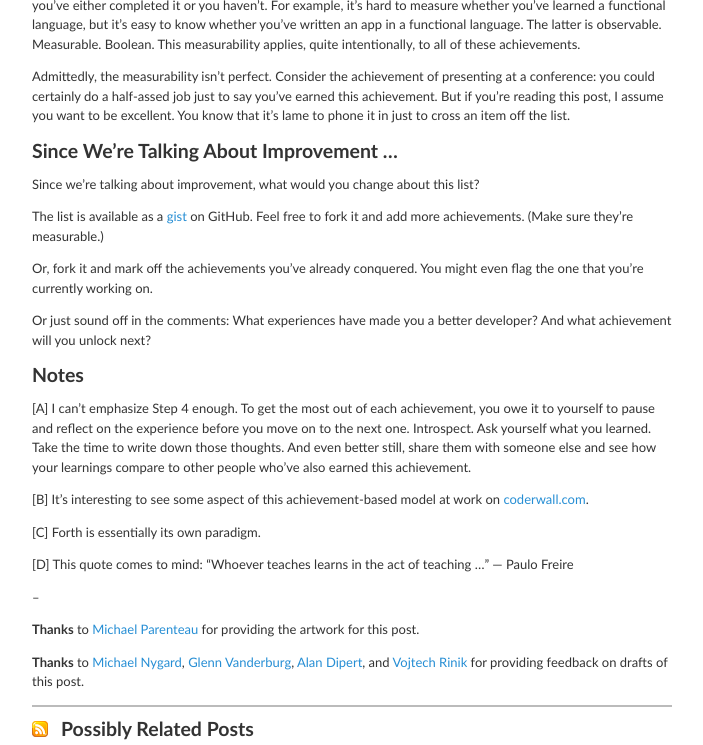
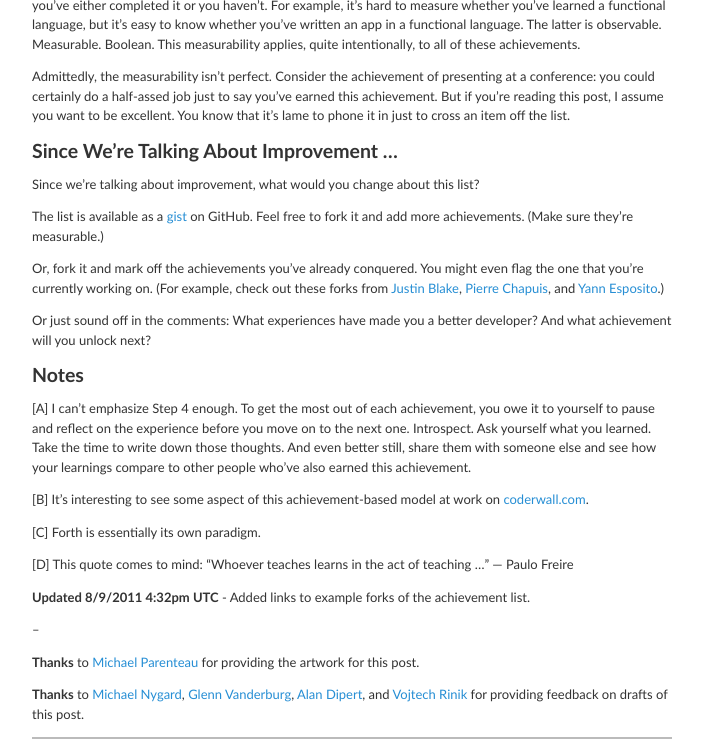
Before and after one commit to asclepius/paulkulyk.com, a Jekyll site: the page built from blog/_posts/2011-08-09-programming-achievements-how-to-level-up-as-a-developer.md, in a window 1280 px wide and 900 px high, scrolled down 2511 px, cut to the strip 0-745 px from the top of the window. Shown: the whole strip, without its empty margins (288-991 px from the left). Built offline with Jekyll 4.4.1, drawn with Linux system fonts in a browser that asks for light colours; nearby versions of some CDN libraries; comment, search, counter and statistics services are not loaded.

Commit message:
Update 2011-08-09 blog post: Add links to example forks

```diff
--- a/blog/_posts/2011-08-09-programming-achievements-how-to-level-up-as-a-developer.md
+++ b/blog/_posts/2011-08-09-programming-achievements-how-to-level-up-as-a-developer.md
@@ -139,7 +139,7 @@ Feel free to fork it and add more achievements.
 (Make sure they're measurable.)
 
 Or, fork it and mark off the achievements you've already conquered.
-You might even flag the one that you're currently working on.
+You might even flag the one that you're currently working on. (For example, check out these forks from [Justin Blake](https://gist.github.com/1134309), [Pierre Chapuis](https://gist.github.com/1134276), and [Yann Esposito](https://gist.github.com/1134044).)
 
 Or just sound off in the comments:
 What experiences have made you a better developer?
@@ -160,6 +160,8 @@ And even better still, share them with someone else and see how your learnings c
 
 [D] This quote comes to mind: "Whoever teaches learns in the act of teaching ..." — Paulo Freire
 
+**Updated 8/9/2011 4:32pm UTC** - Added links to example forks of the achievement list.
+
 --
 
 **Thanks** to [Michael Parenteau](http://twitter.com/parenteau "Michael Parenteau") for providing the artwork for this post.
```
